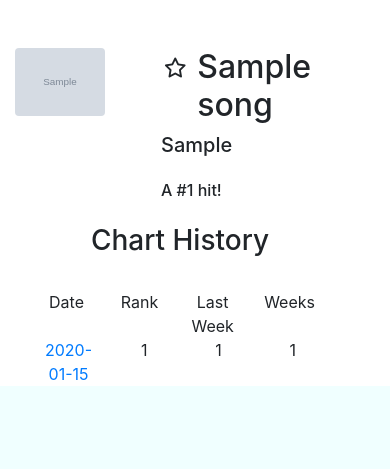
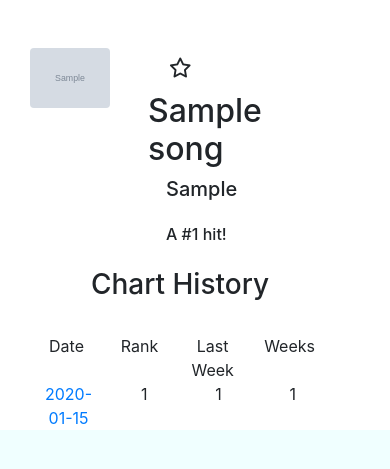
Before and after one commit to dmcconeghy/flashback, a Flask app: page /song/1 in a window 390 px wide. Shown: the part 72-541 px from the top of the page. Run offline with Flask 2, Linux system fonts and the light colour scheme; tables that the repository leaves empty hold one stand-in row (values such as "Sample post"); grey boxes marked "Sample" are stand-in pictures; some libraries are stand-ins or nearby versions.

Commit message:
Revert "Fixes typo in form label. Minor column modification for responsive flexbox in song/user templates"
This reverts commit 6e5230fd7620888955653882a7ab699c8f6b2f71.

```diff
--- a/forms.py
+++ b/forms.py
@@ -30,7 +30,7 @@ class LoginForm(FlaskForm):
 class NewSongForFavoriteList(FlaskForm):
     """ Form for adding songs to favorites """
 
-    song = SelectField('Add randomly selected songs to your favorites!', coerce=int)
+    song = SelectField('Add Randomly selected songs to your favorites!', coerce=int)
 
 class UpdateProfile(FlaskForm):
     """Form for updating a user's' profile"""
--- a/templates/songs/song.html
+++ b/templates/songs/song.html
@@ -4,7 +4,7 @@
 
 {% block content %}
 <div class="container-fluid pt-5">
-   <div class="row col-12 col-sm-12 col-md-12 col-lg-10 px-0">
+   <div class="row col-12 col-sm-12 col-md-12 col-lg-10 ">
       <div class="col-4 col-sm-6 col-md-5 col-lg-3 ">
 
          <a href="{{song.artist_page}}">
@@ -17,7 +17,7 @@
       </div>
       <div class="container col-8 col-sm-6 col-md-7 col-lg-9 float-left pl-2 ">
          <div class="row col m-0 p-0 d-flex">
-            <div class="col-3 col-sm-3 col-md-2 col-lg-2 col-xl-2 pr-1">
+            <div class="col-sm-3 col-md-2 col-lg-2 col-xl-2 pr-1">
                <form method="POST"
                   action="/song/{{song.id}}/favorite"
                   class="float-left"
@@ -32,7 +32,7 @@
                   </button>
                </form>
             </div>
-            <div class="col-9 col-md-10">
+            <div class="col">
                <p class="h2 ">{{song.title}}</p>
             </div>
          </div>
```
Also changed, not shown: templates/users/user_page.html (+7 -7 lines).
